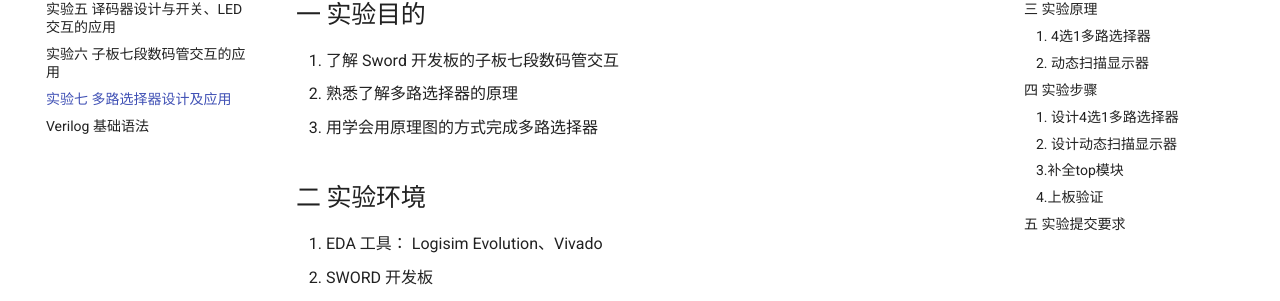
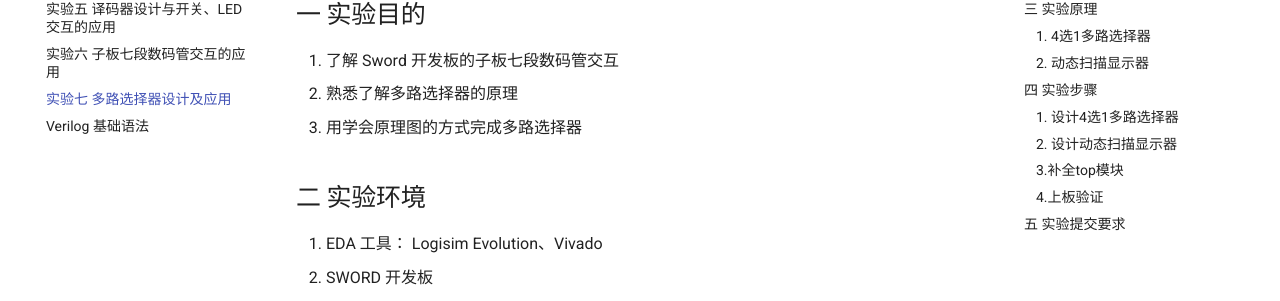
Before and after one commit to huxibu-alkyimyia/huxibu-alkyimyia.github.io, an MkDocs documentation site: the page built from docs/lab7.md, in a window 1280 px wide and 900 px high. Shown: the part 183-484 px from the top of the window. Built offline with MkDocs 1.6.1 and Material for MkDocs 9.7.7, drawn with Linux system fonts in a browser that asks for light colours.

Commit message:
fix lab 6 code

```diff
--- a/docs/lab7.md
+++ b/docs/lab7.md
@@ -4,7 +4,7 @@
 
 1. 了解 Sword 开发板的子板七段数码管交互
 2. 熟悉了解多路选择器的原理
-3. 用学会用原理图的方式完成多路选择器
+3. 用学会原理图的方式完成多路选择器
 
 ## 二    实验环境
 
```
Also changed, not shown: site/lab10/index.html (added), 1 other file.
